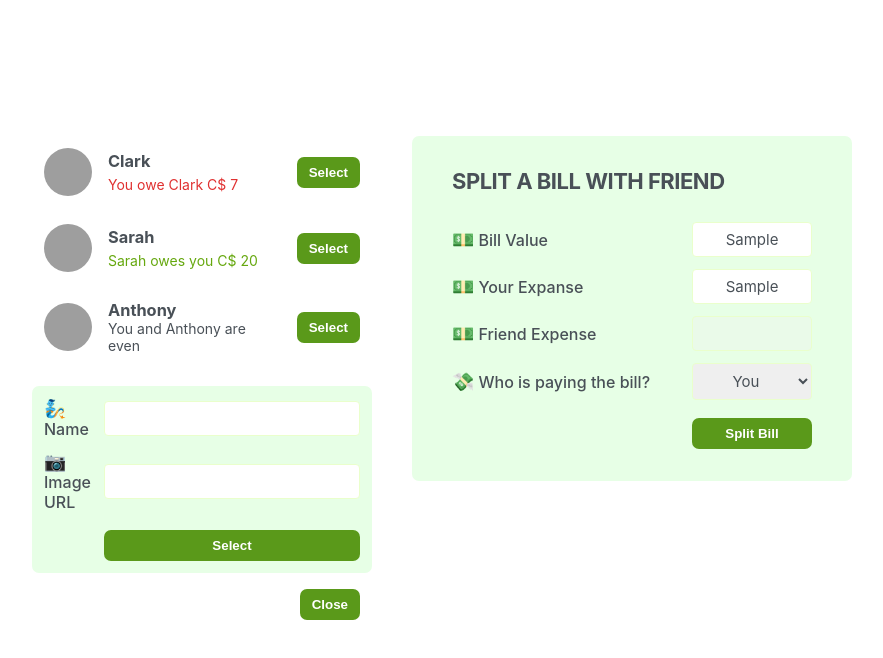
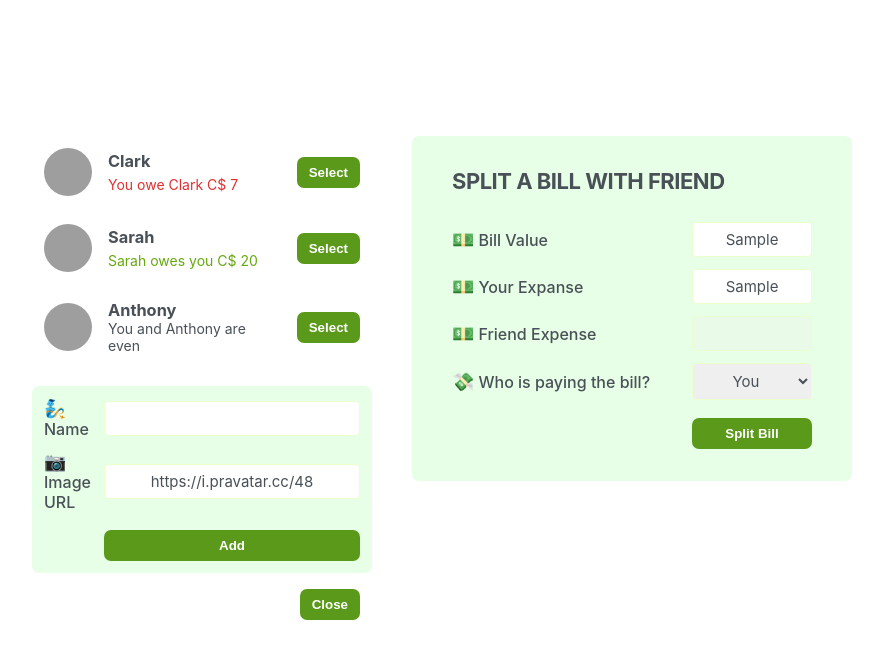
Before and after one commit to mdxramos64136/eat-n-split-react, a React (Create React App) app: page / in a window 1280 px wide. Both pictures are taken after typing "Sample", "Sample" into the empty fields and a click on the button "Add Friend". Shown: the top 658 px of the page, without its empty margins (198-1081 px from the left). Built offline with nearby package versions, Linux system fonts and the light colour scheme; grey boxes are pictures that could not be loaded.

Commit message:
add friend functionality implemented

```diff
--- a/src/App.js
+++ b/src/App.js
@@ -22,18 +22,26 @@ const initialFriends = [
 ];
 
 export default function App() {
+  //array to be rendered
+  //const friends = initialFriends;
   const [showAddFriend, setShowAddFriend] = useState(false);
+  const [friends, setFriend] = useState(initialFriends);
 
   function handleShowAddFriend() {
     setShowAddFriend((show) => !show);
+  }
+
+  function HandleFriends(newFriend) {
+    setFriend((actualFriends) => [...friends, newFriend]);
+    setShowAddFriend(false); //once submited, hide the form
   }
 
   //
   return (
     <div className="app">
       <div className="sidebar">
-        <FriendList />
-        {showAddFriend && <FormAddFriend />}
+        <FriendList friendsProp={friends} />
+        {showAddFriend && <FormAddFriend onAddFriendProp={HandleFriends} />}
         <Button onClickProp={handleShowAddFriend}>{showAddFriend ? "Close" : "Add Friend"}</Button>
       </div>
       <FormSplitBill />
@@ -41,13 +49,11 @@ export default function App() {
   );
 }
 ///////////////////////////////////////////////////////
-function FriendList() {
-  //array to be rendered
-  const friends = initialFriends;
+function FriendList({ friendsProp }) {
   //
   return (
     <ul>
-      {friends.map((friend) => (
+      {friendsProp.map((friend) => (
         <Friend
           friendProp={friend}
           key={friend.id}
@@ -91,14 +97,54 @@ function Button({ children, onClickProp }) {
   );
 }
 ///////////////////////////////////////////////////////
-function FormAddFriend() {
+//Create one state to each fields to get its data
+function FormAddFriend({ onAddFriendProp, onShowAddFriendProp }) {
+  const [name, setName] = useState("");
+  const [image, setImage] = useState("https://i.pravatar.cc/48");
+  //
+  function handleSubmit(e) {
+    e.preventDefault();
+
+    //validating the fields:
+    if (!name || !image) {
+      alert("Please fill all fields");
+      return; // nothing will happen
+    }
+
+    const id = crypto.randomUUID(); //generates a random id
+    const newFriend = {
+      id,
+      name,
+      image: `${image}?u=${id}`, //generates a unique img takeing advantage of the default url in the state
+      balance: 0,
+    };
+
+    onAddFriendProp(newFriend);
+
+    //reseting the fields:
+    setName("");
+    setImage("https://i.pravatar.cc/48");
+  }
+  //
   return (
-    <form className="form-add-friend">
+    <form
+      className="form-add-friend"
+      onSubmit={handleSubmit}>
       <label>🧞Name</label>
-      <input type="text" />
+      <input
+        type="text"
+        value={name}
+        onChange={(e) => setName(e.target.value)}
+      />
+
       <label>📷Image URL</label>
-      <input type="text" />
-      <Button>Select</Button>
+      <input
+        type="text"
+        value={image}
+        onChange={(e) => e.target.value}
+      />
+
+      <Button>Add</Button>
     </form>
   );
 }
```
